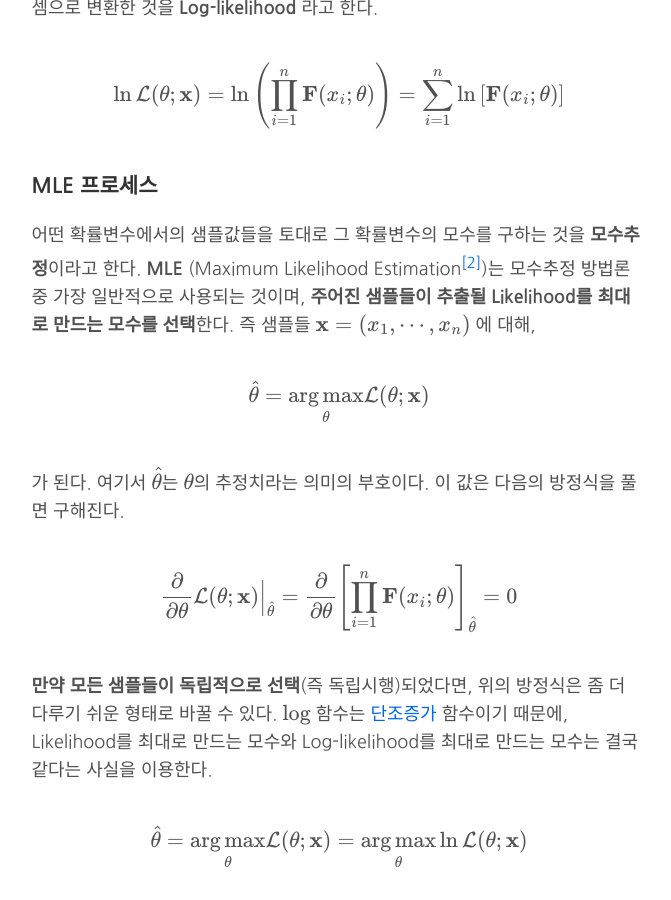
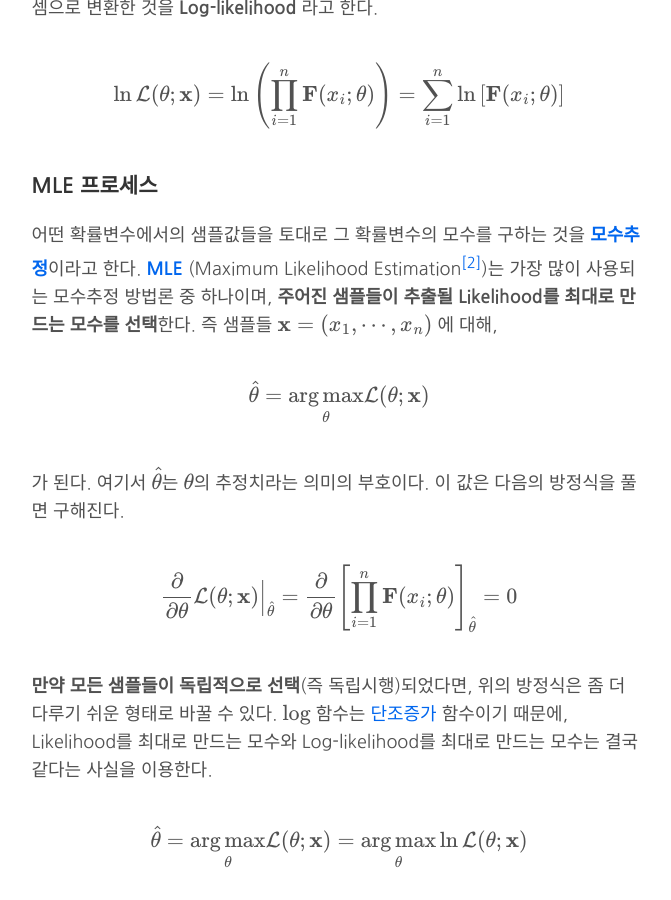
Before and after one commit to gem763/gem763.github.io, a Jekyll site: the page built from _posts/2018-02-15-MLE.md, in a window 1280 px wide and 900 px high, scrolled down 1633 px. Shown: the whole window, without its empty margins (301-972 px from the left). Built offline with Jekyll 4.4.1, drawn with Linux system fonts in a browser that asks for light colours; formulas are drawn with MathJax 3; comment, search, counter and statistics services are not loaded.

Commit message:
Uploaded by https://stackedit.io/

```diff
--- a/_posts/2018-02-15-MLE.md
+++ b/_posts/2018-02-15-MLE.md
@@ -52,7 +52,7 @@
 
 
 ### MLE 프로세스
-어떤 확률변수에서의 샘플값들을 토대로 그 확률변수의 모수를 구하는 것을 **모수추정**이라고 한다. **MLE** (Maximum Likelihood Estimation[^mle])는 모수추정 방법론 중 가장 일반적으로 사용되는 것이며, **주어진 샘플들이 추출될 Likelihood를 최대로 만드는 모수를 선택**한다. 즉 샘플들 <span><script type="math/tex">\mathbf{x} = (x_1, \cdots, x_n)</script></span> 에 대해,
+어떤 확률변수에서의 샘플값들을 토대로 그 확률변수의 모수를 구하는 것을 [**모수추정**](https://en.wikipedia.org/wiki/Estimator)이라고 한다. [**MLE**](https://en.wikipedia.org/wiki/Maximum_likelihood_estimation) (Maximum Likelihood Estimation[^mle])는 가장 많이 사용되는 모수추정 방법론 중 하나이며, **주어진 샘플들이 추출될 Likelihood를 최대로 만드는 모수를 선택**한다. 즉 샘플들 <span><script type="math/tex">\mathbf{x} = (x_1, \cdots, x_n)</script></span> 에 대해,
 
 [^mle]: 최대우도 추정법 또는 최대가능도 추정법이라고도 한다.
 
```
